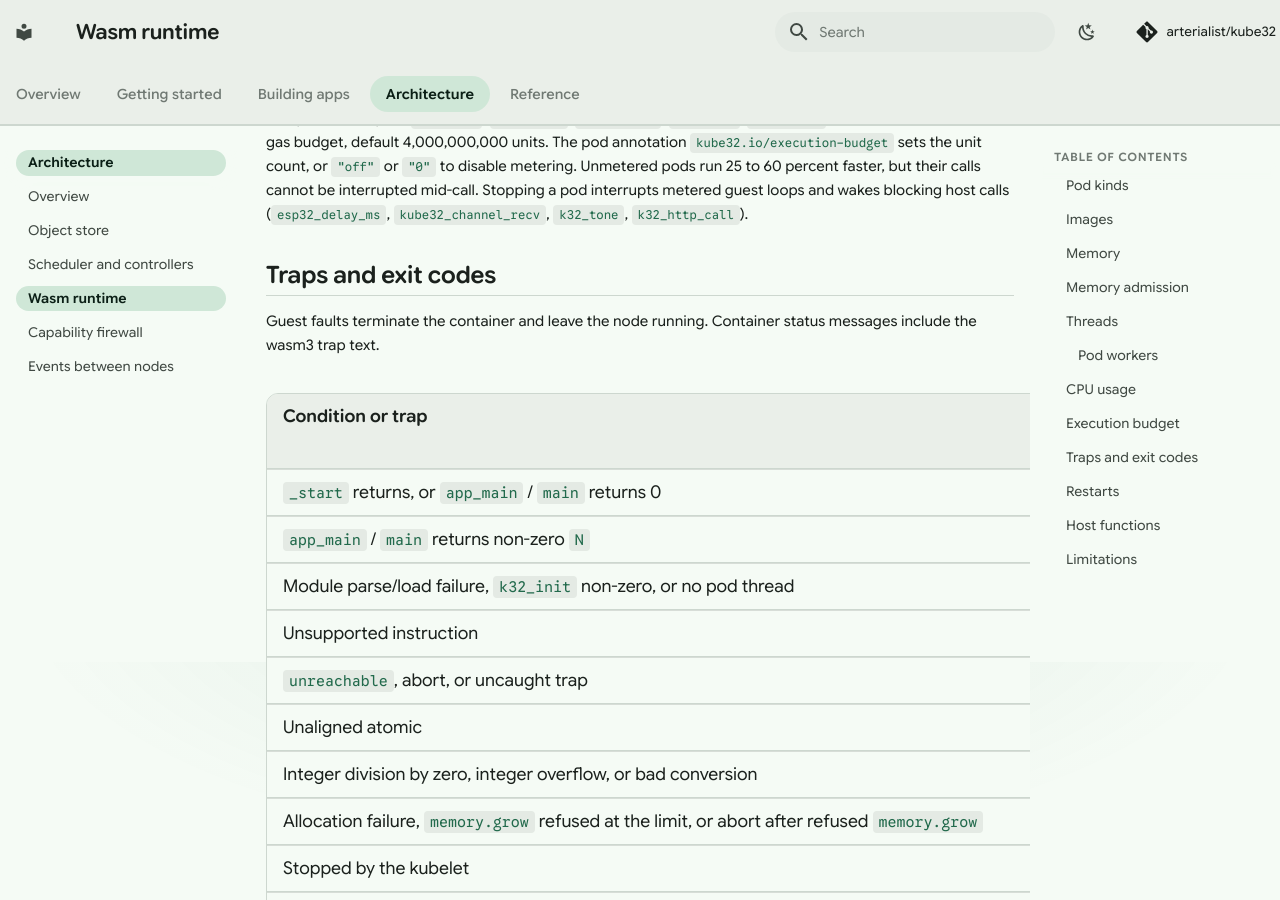
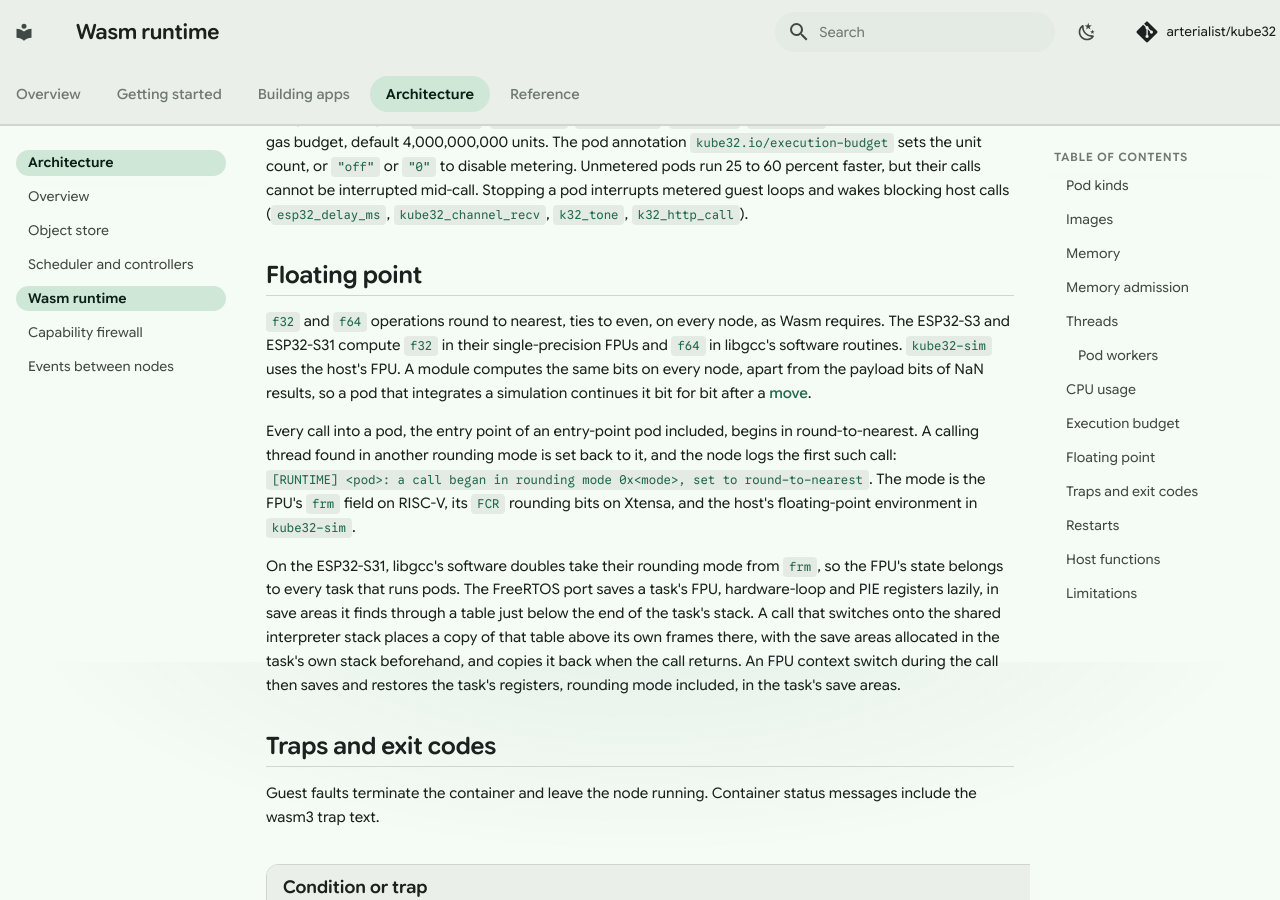
Before and after one commit to arterialist/kube32, an MkDocs documentation site: the page built from docs/architecture/wasm-runtime.md, in a window 1280 px wide and 900 px high, scrolled down 5638 px. Built offline with MkDocs 1.6.1 and Material for MkDocs 9.7.7, drawn with Linux system fonts in a browser that asks for light colours; comment, search, counter and statistics services are not loaded.

Commit message:
docs: floating point rounds to nearest on every node and across moves
The runtime page gains a Floating point section: f32 and f64 round to
nearest, ties to even, every call into a pod begins in that mode and a
node logs a call that finds another one, and an ESP32-S31 task carries
its FPU save-area table onto the shared interpreter stack. The app guide
states what pods can rely on, and the migration page that a moved pod
computes the same bits on its new node. The changelog lists the S31 fix.

```diff
--- a/docs/architecture/wasm-runtime.md
+++ b/docs/architecture/wasm-runtime.md
@@ -82,6 +82,14 @@ Boards without PSRAM keep one `k32_tick` thread and one `k32_events` thread on c
 
 Every call into a pod (`k32_init`, `k32_alloc`, `k32_handle`, `k32_tick`, `k32_event`) starts with a fresh wasm3 gas budget, default 4,000,000,000 units. The pod annotation `kube32.io/execution-budget` sets the unit count, or `"off"` or `"0"` to disable metering. Unmetered pods run 25 to 60 percent faster, but their calls cannot be interrupted mid-call. Stopping a pod interrupts metered guest loops and wakes blocking host calls (`esp32_delay_ms`, `kube32_channel_recv`, `k32_tone`, `k32_http_call`).
 
+## Floating point
+
+`f32` and `f64` operations round to nearest, ties to even, on every node, as Wasm requires. The ESP32-S3 and ESP32-S31 compute `f32` in their single-precision FPUs and `f64` in libgcc's software routines. `kube32-sim` uses the host's FPU. A module computes the same bits on every node, apart from the payload bits of NaN results, so a pod that integrates a simulation continues it bit for bit after a [move](../migration.md).
+
+Every call into a pod, the entry point of an entry-point pod included, begins in round-to-nearest. A calling thread found in another rounding mode is set back to it, and the node logs the first such call: `[RUNTIME] <pod>: a call began in rounding mode 0x<mode>, set to round-to-nearest`. The mode is the FPU's `frm` field on RISC-V, its `FCR` rounding bits on Xtensa, and the host's floating-point environment in `kube32-sim`.
+
+On the ESP32-S31, libgcc's software doubles take their rounding mode from `frm`, so the FPU's state belongs to every task that runs pods. The FreeRTOS port saves a task's FPU, hardware-loop and PIE registers lazily, in save areas it finds through a table just below the end of the task's stack. A call that switches onto the shared interpreter stack places a copy of that table above its own frames there, with the save areas allocated in the task's own stack beforehand, and copies it back when the call returns. An FPU context switch during the call then saves and restores the task's registers, rounding mode included, in the task's save areas.
+
 ## Traps and exit codes
 
 Guest faults terminate the container and leave the node running. Container status messages include the wasm3 trap text.
```
Also changed, not shown: CHANGELOG.md (+2 -0 lines), docs/app-development.md (+4 -0 lines), docs/migration.md (+1 -1 lines).
